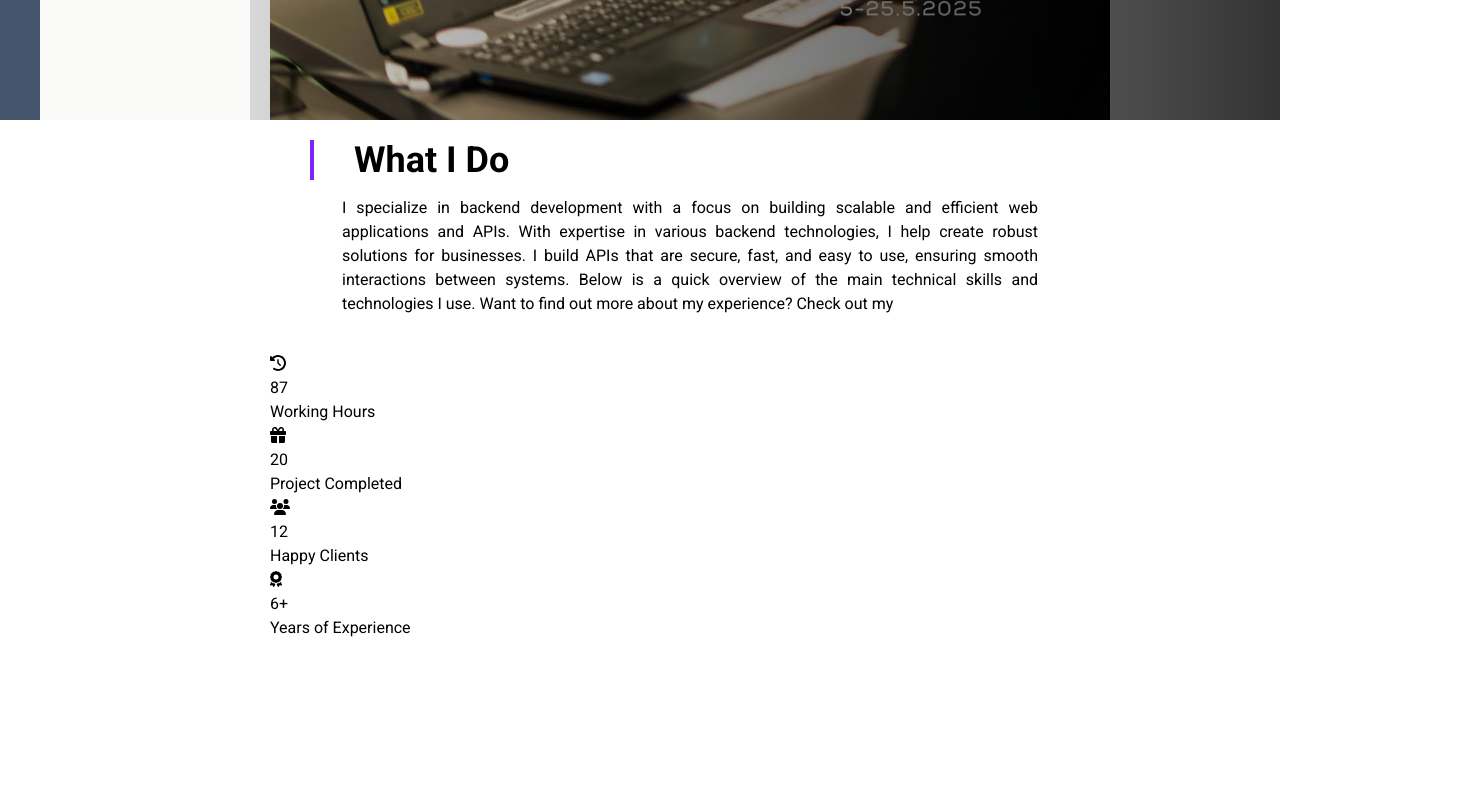
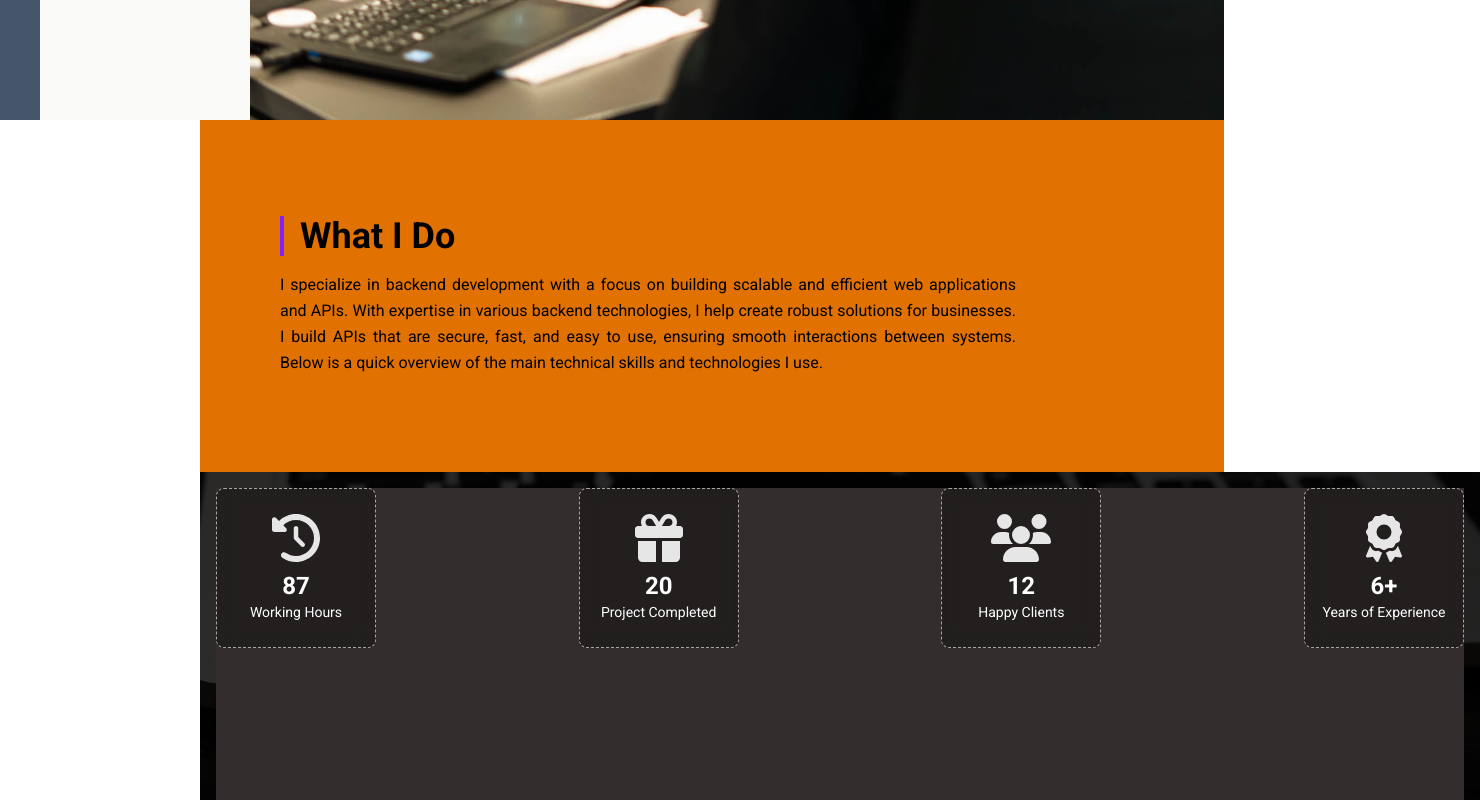
Before and after one commit to Desmond-netw/hireMePortfolio, a Next.js app in the folder v2/: page / in a window 1280 px wide. Shown: the part 680-1480 px from the top of the page, 1480 px wide, since content can reach past the window. Before the commit the page ends 1320 px from the top, so only its background shows below. Built offline with nearby package versions, Linux system fonts and the light colour scheme.

Commit message:
fix tempora layout horizontal overflow

```diff
--- a/v2/src/app/ClientLayout.tsx
+++ b/v2/src/app/ClientLayout.tsx
@@ -3,7 +3,7 @@
 import React, { useState } from "react";
 import AppsIcon from "@mui/icons-material/Apps";
 import SideDrawer from "./components/drawer";
-import Container from "./components/container";
+// import Container from "./components/container";
 import Link from "next/link";
 
 export default function ClientLayout({
@@ -18,9 +18,9 @@ export default function ClientLayout({
   };
 
   return (
-    <div className="flex">
-      <Container>
-      {/* Fixed smaill-side-bar-menu */}
+    <div className="max-w-full" >
+
+      {/* -------------------- Fixed smaill-side-bar-menu */}
       <aside className="w-10 xs:w-6 h-screen fixed top-0 left-0 bg-slate-600 flex flex-col items-center py-15 z-50">
         <Link href="/" className="p-2 w-full">D.<span className="text-orange-500">D</span></Link>
         <button onClick={() => toggleDrawer(true)} className="md:hidden flex">
@@ -29,13 +29,15 @@ export default function ClientLayout({
       </aside>
 
       {/* Main Content */}
-      <main className="ml-10 xs:ml-6 w-full min-h-screen bg-white">
+      <main className="">
+
         {children}
+
       </main>
 
-      {/* Side Drawer */}
+      {/* ---------- Side Drawer */}
       <SideDrawer open={drawerOpen} toggleDrawer={toggleDrawer} />
-       </Container>
+
     </div>
   );
 }
--- a/v2/src/app/components/aboutMe/Aboutme.tsx
+++ b/v2/src/app/components/aboutMe/Aboutme.tsx
@@ -11,47 +11,44 @@ import { faAward } from "@fortawesome/free-solid-svg-icons";
 // backgrounds img
 
 const Aboutme = () => {
-    return ( <>
-        {/* ---- Main about section --- - */}
+    return ( <div className="w-75% bg-amber-600"> {/* ---- Main about section --- - */}
 
-        <div className={`section w-screen h-screen bg-center bg-fixed bg-cover bg-no-repeat `}
-         style={{ backgroundImage: "url('/bg-big.jpg')" }} // ACOUT SECTION BG-IMAGE
-         >
-        </div>
-        <div className=" absolute inset-0 bg-gradient-to-l from-black/80 to-transparent" />
-        <div className="wrapper py-5 px-10">
-          {/* == some personal discriptions */}
-          <div className="title">
-            {/* - What I do */}
-             <h1 className="text-lg md:text-4xl pl-10 font-bold border-l-4 border-violet-600">What I Do</h1>
-            <p className="py-2  md:py-4 px-8 text-justify">I specialize in backend development with a focus on building scalable and efficient web applications and APIs. With expertise in various backend technologies, I help create robust solutions for businesses. I build APIs that are secure, fast, and easy to use, ensuring smooth interactions between systems. Below is a quick overview of the main technical skills and technologies I use. Want to find out more about my experience? Check out my</p>
-          </div>
-        </div>
-        <div className="counter-up">
-            <div className="content">
-                <div className="box">
-                    <div className="icon"><FontAwesomeIcon icon={faClockRotateLeft} /></div>
-                    <div className="counter">87</div>
-                    <div className="text">Working Hours</div>
-                </div>
-                <div className="box">
-                    <div className="icon"> <FontAwesomeIcon icon={faGift}/></div>
-                    <div className="counter">20</div>
-                    <div className="text">Project Completed</div>
-                </div>
-                <div className="box">
-                    <div className="icon"> <FontAwesomeIcon icon={faUsers}/></div>
-                    <div className="counter">12</div>
-                    <div className="text">Happy Clients</div>
-                </div>
-                <div className="box">
-                    <div className="icon"> <FontAwesomeIcon icon={faAward}/></div>
-                    <div className="counter">6+</div>
-                    <div className="text">Years of Experience</div>
+            <div className={`section relative w-full h-screen bg-[url(/bg-big.jpg)] bg-center bg-fixed bg-cover bg-no-repeat `}></div>
+            {/* <div className="absolute inset-0 bg-gradient-to-l from-black/80 to-transparent z-10" /> */}
+
+
+                <div className="wrapper  z-25 px-6 py-10 md:px-20 md:py-24 max-w-4xl">
+            {/* == some personal discriptions */}
+            <h1 className="text-2xl md:text-4xl font-bold border-l-4 border-violet-600 pl-4 mb-4">
+                What I Do
+            </h1>
+                <p className="text-justify leading-relaxed">
+                    I specialize in backend development with a focus on building scalable and efficient web applications and APIs. With expertise in various backend technologies, I help create robust solutions for businesses. I build APIs that are secure, fast, and easy to use, ensuring smooth interactions between systems. Below is a quick overview of the main technical skills and technologies I use.
+                </p>
+            </div>
+            <div className="counter-up w-screen h-[50vh] px-4 py-4 flex justify-center items-center bg-[url(/bg-2.jpeg)]  bg-center bg-cover bg-fixed bg-no-repeat relative"
+                    >
+                <div className="content w-full h-full flex justify-between flex-col md:flex-row bg-red-100">
+                    {[
+                        {icon: faClockRotateLeft, value: "87", label: "Working Hours"},
+                        { icon: faGift, value: "20", label: "Project Completed" },
+                        { icon: faUsers, value: "12", label: "Happy Clients" },
+                        { icon: faAward, value: "6+", label: "Years of Experience" },
+                    ].map((item, idx) => (
+                        // box to handle content
+                        <div key={idx}
+                        className="w-36 h-36 md:w-40 md:h-40 border-1 border-dashed border-[rgba(255,255,255,0.6)] rounded-lg flex flex-col items-center justify-center text-white bg-black/30 backdrop-blur-sm"
+                        >
+                            <FontAwesomeIcon icon={item.icon} className="text-[#e6e6e6] text-[48px] mb-2" />
+                            <div className="text-2xl font-bold">{item.value}</div>
+                            <div className="text-sm text-center">{item.label}</div>
+                        </div>
+                    ))}
                 </div>
             </div>
-        </div>
-    </> );
+
+
+    </div> );
 }
 
 export default Aboutme;
--- a/v2/src/app/globals.css
+++ b/v2/src/app/globals.css
@@ -7,3 +7,15 @@
   --background: #ffffff;
   --foreground: #171717;
 }
+
+
+/*  =style clean-up css */
+.counter-up::before{
+  position: absolute;
+  content: "";
+  top: 0;
+  left: 0;
+  height: 100%;
+  width: 100%;
+  background: rgba(0,0,0,0.8);
+}
--- a/v2/src/app/page.tsx
+++ b/v2/src/app/page.tsx
@@ -1,19 +1,17 @@
-
 import DrawerList from "./components/DrawerList";
 import Aboutme from "./components/aboutMe/Aboutme";
 
 export default function Home() {
   return (
-    <div className="w-full flex ">
-      {/* ---side Menu static on large screen */}
-      <aside className="w-[25%] max-w-[250px] hidden md:flex bg-[#F9F9F8] min-h-screen fixed top-0 left-0 z-10">
+    <div className="w-[80%] flex ">
+      {/* --- Side Menu fixed on large screen --- */}
+      <div className="hidden md:flex fixed top-0 left-0 z-30 bg-[#F9F9F8] w-[250px] min-h-screen">
         <DrawerList />
-      </aside>
+      </div>
 
-      {/* ---Main content area with left margin to avoid overlap with fixed sidebar */}
-      <main className="w-[75%] ml-0 md:ml-[150px] lg:ml-[150px] overflow-x-hidden">
-       {/* -----   Other Components Here ------------- */}
-        <Aboutme/>
+      {/* --- Main content with margin to avoid sidebar overlap --- */}
+      <main className="w-full ml-0 md:ml-[200px]">
+        <Aboutme />
       </main>
     </div>
   );
```
